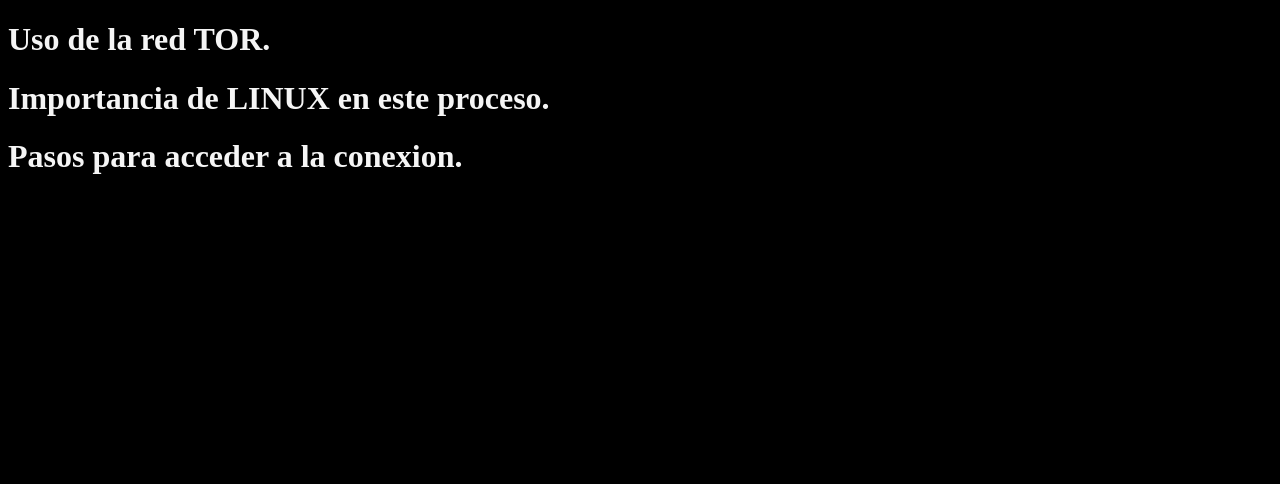
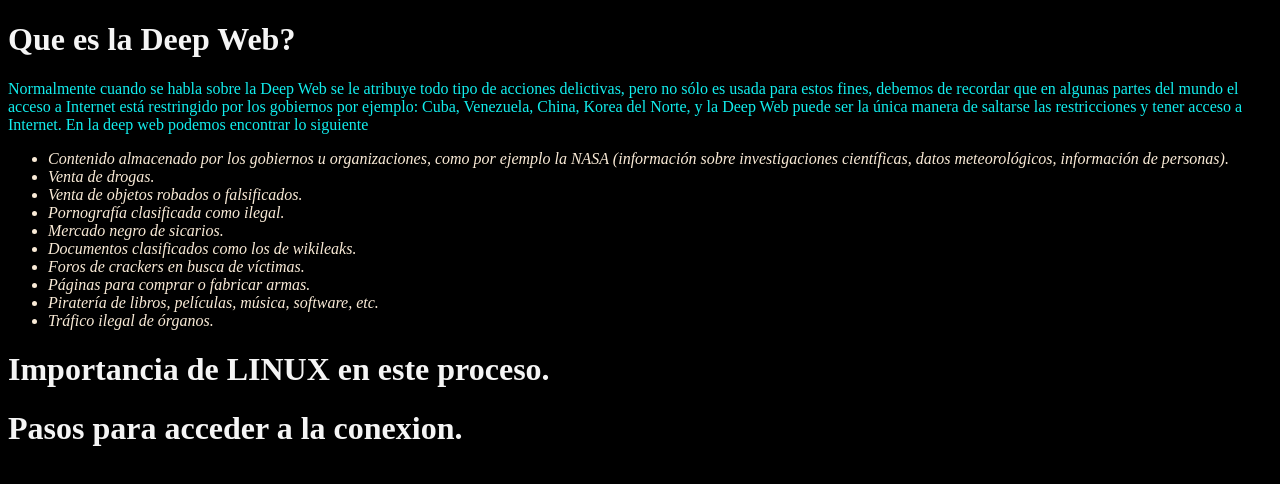
Before and after one commit to lrondan/TKCs, a plain HTML site: page menu/index.html in a window 1280 px wide. Drawn offline with Linux system fonts and the light colour scheme.

Commit message:
Menu html

```diff
--- a/menu/css/style.css
+++ b/menu/css/style.css
@@ -7,3 +7,12 @@
     font: Opera3;
     color: whitesmoke;
 }
+
+p1{
+    color: rgb(18, 238, 238);
+}
+
+li{
+    color: antiquewhite;
+    font-style: italic;
+}
--- a/menu/index.html
+++ b/menu/index.html
@@ -7,7 +7,25 @@
 </head>
 <body>
     <link rel="stylesheet" type="text/css" href="css/style.css">
-    <h1>Uso de la red TOR.</h1>
+
+    <h1>Que es la Deep Web?</h1>
+    <p1>Normalmente cuando se habla sobre la Deep Web se le atribuye todo tipo de acciones delictivas,
+         pero no sólo es usada para estos fines, debemos de recordar que en algunas partes del mundo el acceso
+          a Internet está restringido por los gobiernos por ejemplo: Cuba, Venezuela, China, Korea del Norte, y la Deep Web puede ser la única manera de saltarse
+           las restricciones y tener acceso a Internet.</p1>
+        <p1>En la deep web podemos encontrar lo siguiente</p1>
+        <ul>
+            <li>Contenido almacenado por los gobiernos u organizaciones, como por ejemplo la NASA (información sobre investigaciones científicas, datos meteorológicos, información de personas).</li>
+            <li>Venta de drogas.</li>
+            <li>Venta de objetos robados o falsificados.</li>
+            <li>Pornografía clasificada como ilegal.</li>
+            <li>Mercado negro de sicarios.</li>
+            <li>Documentos clasificados como los de wikileaks.</li>
+            <li>Foros de crackers en busca de víctimas.</li>
+            <li>Páginas para comprar o fabricar armas.</li>
+            <li>Piratería de libros, películas, música, software, etc.</li>
+            <li>Tráfico ilegal de órganos.</li>
+        </ul>
     <h1>Importancia de LINUX en este proceso.</h1>
     <h1>Pasos para acceder a la conexion.</h1>
 </body>
```
